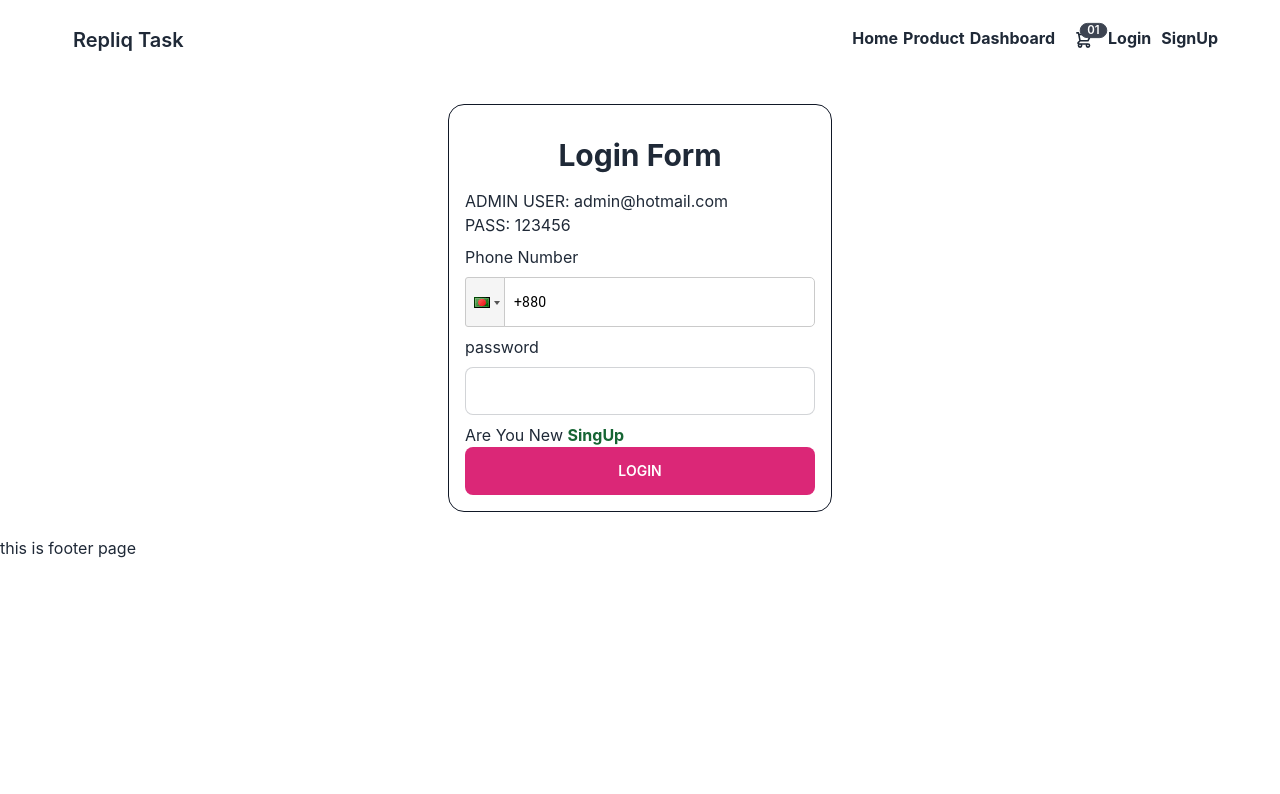
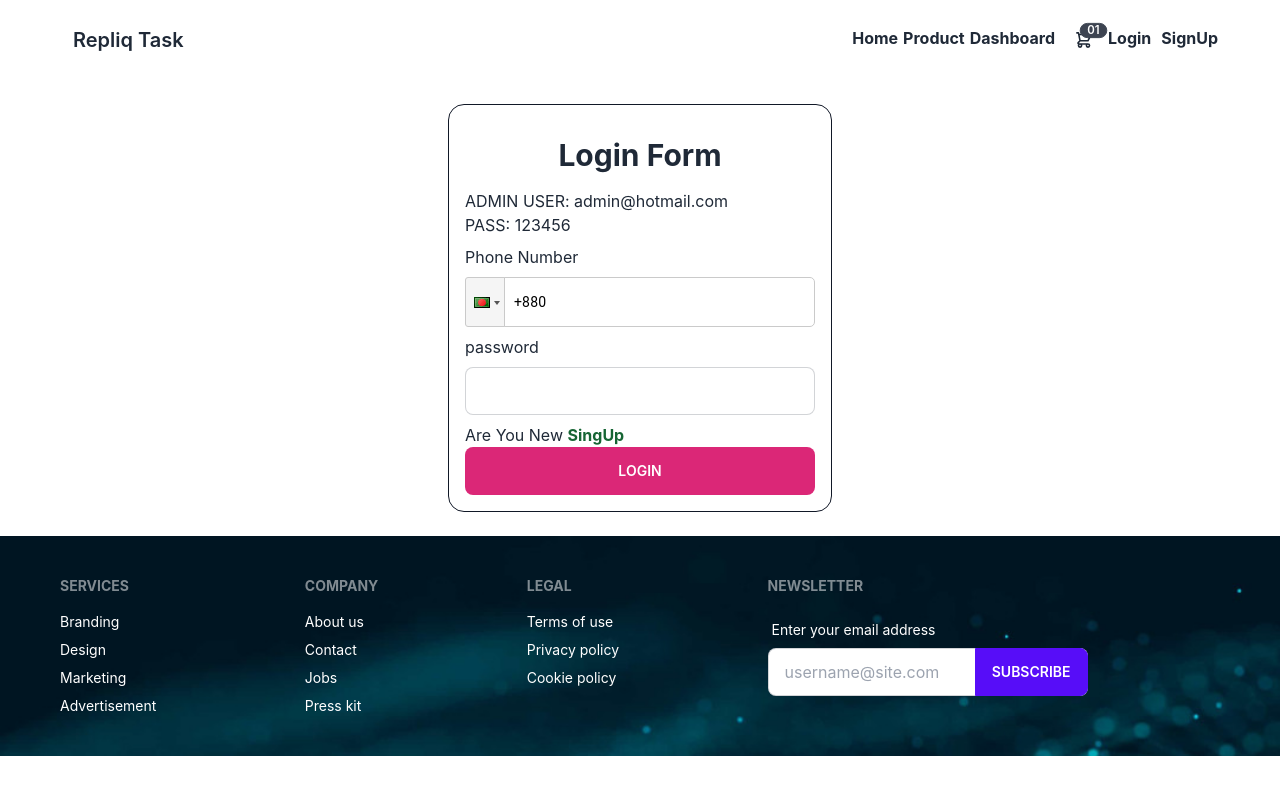
Before and after one commit to morshed0099/simple-ecom-task, a React (Create React App) app: page /login in a window 1280 px wide. Shown: the top 794 px of the page. Built offline with nearby package versions, Linux system fonts and the light colour scheme.

Commit message:
card page create and data fetch

```diff
--- a/package.json
+++ b/package.json
@@ -3,6 +3,7 @@
   "version": "0.1.0",
   "private": true,
   "dependencies": {
+    "@heroicons/react": "^2.0.17",
     "@tanstack/react-query": "^4.29.1",
     "@testing-library/jest-dom": "^5.16.5",
     "@testing-library/react": "^13.4.0",
--- /dev/null
+++ b/src/Component/Button.jsx
@@ -0,0 +1,11 @@
+import React from 'react';
+
+const Button = () => {
+    return (
+        <div>
+
+        </div>
+    );
+};
+
+export default Button;
--- /dev/null
+++ b/src/Component/Card.jsx
@@ -0,0 +1,77 @@
+import React, { useContext } from 'react';
+import { HeartIcon, StarIcon } from '@heroicons/react/24/solid'
+import Button from './Button';
+import { Link } from 'react-router-dom';
+import { toast } from 'react-hot-toast';
+import { userAuth } from '../contextProvider/ContextProvider';
+
+
+const Card = ({ product }) => {
+    console.log(product);
+    const { user } = useContext(userAuth)
+    // all product destuctureing
+    const { _id, productName, price, oldPrice,
+        description, imgaeOne, imageTwo, imageThird } = product;
+
+    const hadenlAddtoCart = (product) => {
+        const cartProduct = {
+            cartId: product._id,
+            customerEmail: user?.email,
+            price: product.price,
+            oldPrice: product.oldPrice,
+            imgaeOne: product.product,
+            imageTwo: product.product,
+            imageThird: product.imageThird,
+            productName: product.productName,
+            description: product.description
+
+
+        }
+        fetch('https://ecom-repliq-server-morshed0099.vercel.app/cart', {
+            method: "POST",
+            headers: { "content-type": "application/json" },
+            body: JSON.stringify(cartProduct)
+        })
+            .then(res => res.json())
+            .then(data => {
+                if (data.acknowledged) {
+                    toast.success('added to cart')
+                } else {
+                    toast.error(data?.message);
+                }
+            });
+    }
+
+    return (
+        <div className='p-4 m-3 border border-light rounded-2xl shadow-2xl'>
+            <div className='flex justify-between items-center mb-2'>
+
+                <Button className='btn-sm'></Button>
+                <button onClick={() => hadenlAddtoCart(product)}> <HeartIcon className="h-6 w-6 text-gray-400 hover:text-yellow-500" /></button>
+
+            </div>
+            <div className='overflow-hidden p-3 mb-2'>
+                <img className=' w-full h-[300px] hover:scale-125 duration-1000 ease-out ' src={imgaeOne} alt="" />
+            </div>
+            <div className='flex justify-between '>
+                <div>
+                    <p className='text-3xl font-xl text-pink-800 '>${price}</p>
+                    <p className='text-3xl font-xl line-through'>${oldPrice}</p>
+                </div>
+                <div>
+                    <div className='flex'>
+                        <span> <StarIcon className="h-6 w-6  text-yellow-500" /></span>
+                        <span> <StarIcon className="h-6 w-6  text-yellow-500" /></span>
+                        <span> <StarIcon className="h-6 w-6  text-yellow-500" /></span>
+                        <span> <StarIcon className="h-6 w-6  text-yellow-500" /></span>
+                    </div>
+                    <div>
+                        <Link to={`/productdetails/${_id}`}><button className='btn mt-3 btn-sm bg-transparent border border-yellow-600 text-black hover:text-yellow-700'>Details</button></Link>
+                    </div>
+                </div>
+            </div>
+        </div>
+    );
+};
+
+export default Card;
--- a/src/Router/router.jsx
+++ b/src/Router/router.jsx
@@ -31,7 +31,7 @@ export const router = createBrowserRouter([
                 element: <ViewCat />
             },
             {
-                path: '/products',
+                path: '/product',
                 element: <Products />
             },
             {
--- a/src/pages/Footer.jsx
+++ b/src/pages/Footer.jsx
@@ -1,10 +1,48 @@
 import React from 'react';
+import img from '../media/images/na_60f0302690d18.jpg'
 
 const Footer = () => {
     return (
-        <div>
-            this is footer page
+
+        <div className="className='w-full  text-white bg-no-repeat bg-cover" style={{ backgroundImage: `url(${img})` }}>
+            <div className='max-w-[1240px] mx-auto'>
+                <footer className="footer p-10 text-white">
+                    <div>
+                        <span className="footer-title">Services</span>
+                        <a className="link link-hover">Branding</a>
+                        <a className="link link-hover">Design</a>
+                        <a className="link link-hover">Marketing</a>
+                        <a className="link link-hover">Advertisement</a>
+                    </div>
+                    <div>
+                        <span className="footer-title">Company</span>
+                        <a className="link link-hover">About us</a>
+                        <a className="link link-hover">Contact</a>
+                        <a className="link link-hover">Jobs</a>
+                        <a className="link link-hover">Press kit</a>
+                    </div>
+                    <div>
+                        <span className="footer-title">Legal</span>
+                        <a className="link link-hover">Terms of use</a>
+                        <a className="link link-hover">Privacy policy</a>
+                        <a className="link link-hover">Cookie policy</a>
+                    </div>
+                    <div>
+                        <span className="footer-title">Newsletter</span>
+                        <div className="form-control w-80">
+                            <label className="label">
+                                <span className="label-text text-white">Enter your email address</span>
+                            </label>
+                            <div className="relative">
+                                <input type="text" placeholder="username@site.com" className="input input-bordered w-full pr-16" />
+                                <button className="btn btn-primary absolute top-0 right-0 rounded-l-none">Subscribe</button>
+                            </div>
+                        </div>
+                    </div>
+                </footer>
+            </div>
         </div>
+
     );
 };
 
--- a/src/pages/Products/Products.jsx
+++ b/src/pages/Products/Products.jsx
@@ -1,11 +1,29 @@
+import { useQuery } from '@tanstack/react-query';
 import React from 'react';
+import Card from '../../Component/Card';
 
-const Products = () => {
+
+
+const Produncts = () => {
+
+    const {data:products=[],refetch,isLoading}=useQuery({
+        queryKey:['products'],
+        queryFn:async()=>{
+          const res=await fetch('https://ecom-repliq-server-morshed0099.vercel.app/product')
+          const data=await res.json()
+          return data
+        }
+      })
     return (
         <div>
-            <h1>this is products js page</h1>
+            {
+                products.map(product=><Card
+                product={product}
+                key={product._id}
+                ></Card>)
+            }
         </div>
     );
 };
 
-export default Products;
+export default Produncts;
```
Also changed, not shown: src/media/images/na_60f0302690d18.jpg (added), 1 other file (tests, documents, lock files or other folders).
